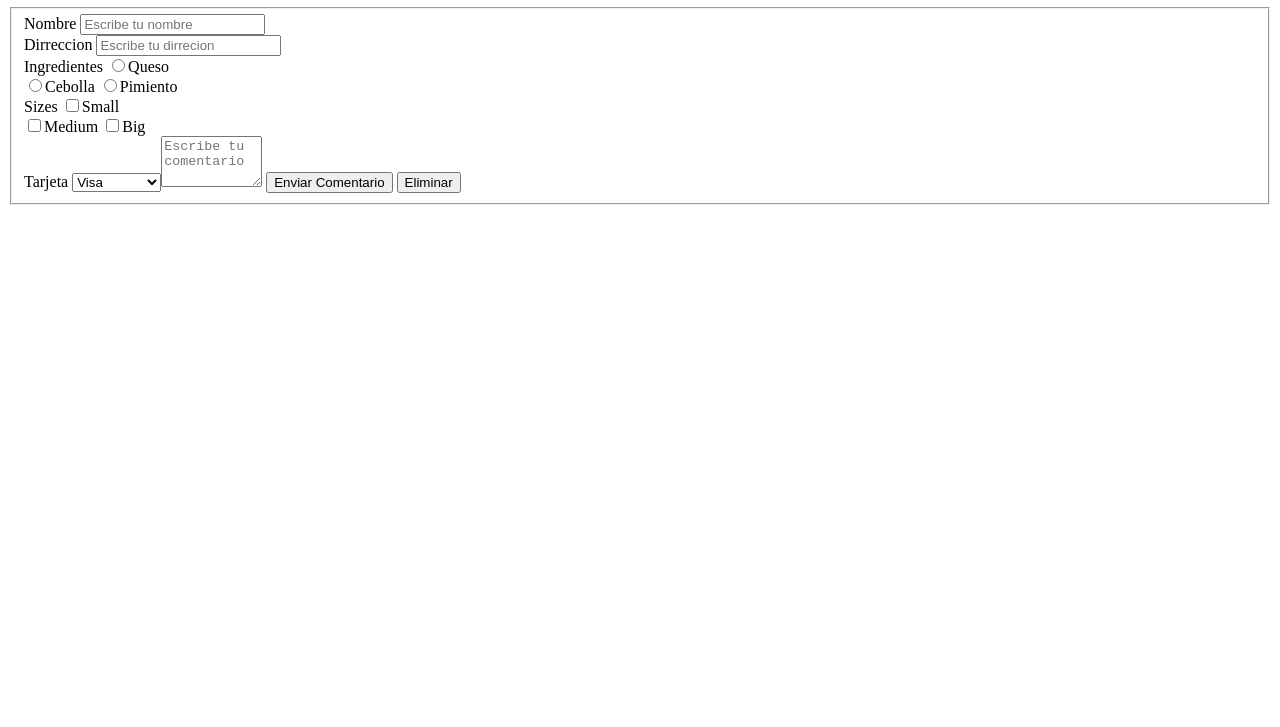
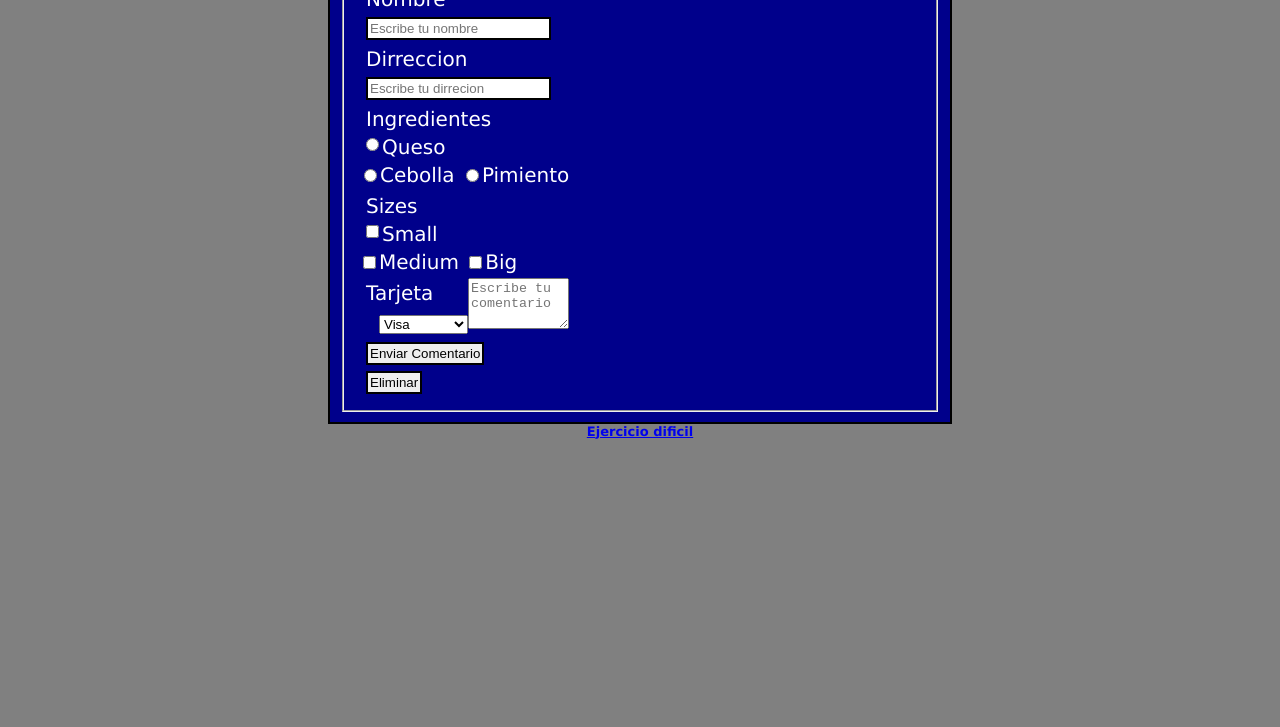
Before and after one commit to Lotoz/LLMM, a plain HTML site: page Tema 2/ejercicio8/index.html in a window 1280 px wide. Shown: the part 73-800 px from the top of the page. Drawn offline with Linux system fonts and the light colour scheme.

Commit message:
17/11 21:25
Falta resolver detalles, centrar y poner en horizontal los input y terminar estetica ejercicio dificil

```diff
--- a/Tema 2/ejercicio8/index.html
+++ b/Tema 2/ejercicio8/index.html
@@ -4,14 +4,15 @@
     <meta charset='utf-8'>
     <meta http-equiv='X-UA-Compatible' content='IE=edge'>
     <title>Page Title</title>
+    <meta name="author" content="Lotoz"/>
     <meta name='viewport' content='width=device-width, initial-scale=1'>
     <link rel='stylesheet' type='text/css' media='screen' href='main.css'>
     <script src='main.js'></script>
 </head>
 <body>
-    <h1>Pediddo Pizza</h1>
     <form id="formulario1" name="formulario1" method="post" action="pagino-destino.php">
         <fieldset>
+            <legend>Pedido Pizza</legend>
             <div>
                 <label for="nombre">Nombre</label>
                 <input type="text" id="nombre" name="nombre" placeholder="Escribe tu nombre"/>
@@ -22,12 +23,16 @@
             </div>
             <div>
                 <label for="ingredientes">Ingredientes</label>
+            </div>
+            <div>
                 <input id="queso" name="queso" value="queso" type="radio">Queso</div>
                 <input id="cebolla" name="cebolla" value="cebolla" type="radio">Cebolla</input>
                 <input id="pimiento" name="pimiento" value="pimiento" type="radio">Pimiento</input>
             </div>
             <div>
                 <label for="sizes">Sizes</label>
+            </div>
+            <div>
                 <input id="small" name="small" value="small" type="checkbox">Small</div>
                 <input id="medium" name="medium" value="medium" type="checkbox">Medium</input>
                 <input id="big" name="big" value="big" type="checkbox">Big</input>
@@ -43,10 +48,13 @@
             <div>
                 <label for="coment">Comentario</label>
                 <textarea cols="10" rows="3" id="coment" name="coment" placeholder="Escribe tu comentario"></textarea>
+            </div>
+            <div>
                 <input type="submit" value="Enviar Comentario"/>
                 <input type="reset" value="Eliminar"/>
             </div>
         </fieldset>
     </form>
+    <h2><a href="secundary.html">Ejercicio dificil</a></h2>
 </body>
 </html>
--- a/Tema 2/ejercicio8/main.css
+++ b/Tema 2/ejercicio8/main.css
@@ -1,35 +1,59 @@
-
-
-/*body {
-    background-color: #3d3c3c;
-    color: aliceblue;
+body{
+    font-family: Verdana, Geneva, Tahoma, sans-serif;
+    font-size: 20px;
+    color: black;
+    font-style:normal;
+    background-color: gray;
+    margin: 10px;
 }
-div {
+form {
+    margin: auto;
+    background-color: darkblue;
+    border: solid black 2px;
+    width: 600px;
+    padding: 10px;
+    color: white;
+}
+div{
+    padding: 1px;
     display: block;
     clear: both;
+    margin: 3px 3px 3px 3px;
+}
+div label{
+    width: 10px;
+    display: block;
+    float: left;
+    clear: none;
+    margin: 3px 3px 3px 3px;
 }
 
-div label {
-    width: 10%;
-    float: left;
-}
-div textarea {
-    width: 10%;
-    float: left;
-}
 div input{
     border: solid 2px #000000;
-    margin: 3px;
+    margin: 3px 3px 3px 3px;
     padding: 2px;
-}
-.ejercicio2 {
+    clear: both;
+    display: inline-flex;
+    float: left;
 
 }
-.ejercicio3 {
-    display: inline-block;
-    padding-right:5%;
-
+div label select{
+    display: list-item;
+    float: right;
+    clear: both;
 }
-.ejercicio4 {
-    display: inline-block;
+h2{
+    text-align: center;
+    margin: auto;
+    font-size: small;
+}
+/*form div label input{
+    float:left;
+    display: block;
+}
+form div textarea {
+    width: 10%;
+    display: block;
+    float: left;
+    clear: both;
 }*/
--- /dev/null
+++ b/Tema 2/ejercicio8/secundary.css
@@ -0,0 +1,28 @@
+form{
+    background-color:  #ffcc99;
+    margin: auto;
+    width: 600px;
+}
+form h1{
+    background-color: orange;
+    font-family: 'Times New Roman', Times, serif;
+    font-size: 18px;
+    color: black;
+    font-style: bold;
+    text-align: center;
+    padding: auto;
+}
+form div label{
+    background-color: maroon;
+    font-family: 'Times New Roman', Times, serif;
+    font-size: 14px;
+    color: white;
+    font-style: bold;
+    text-align: center;
+    padding: 2px 10px 2px 10px;
+}
+h2{
+    text-align: center;
+    margin: auto;
+    font-size: small;
+}
```
Also changed, not shown: Tema 2/ejercicio8/secundary.html (added, +59 -0 lines).
